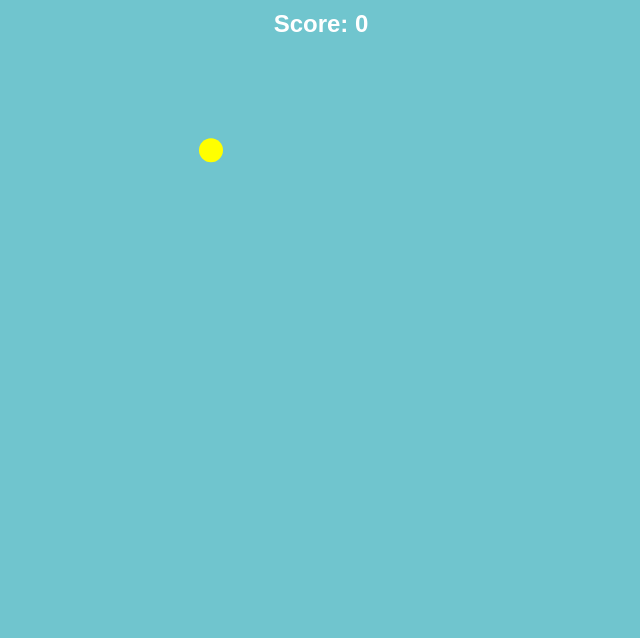
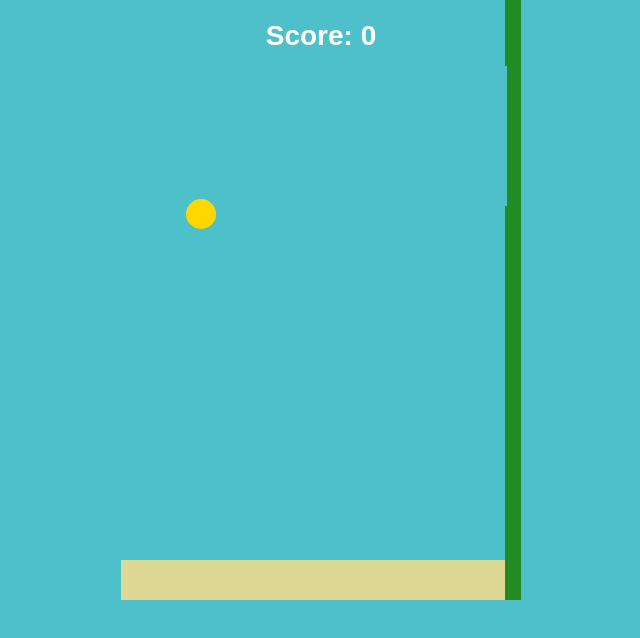
Before and after one commit to REhqz/flappy-bird-game, a plain HTML site: page index.html in a window 1280 px wide. Shown: the whole page, without its empty margins (319-959 px from the left). Drawn offline with Linux system fonts and the light colour scheme.

Commit message:
Update index.html

```diff
--- a/index.html
+++ b/index.html
@@ -2,167 +2,171 @@
 <html lang="en">
 <head>
   <meta charset="UTF-8" />
-  <meta name="viewport" content="width=device-width, initial-scale=1.0"/>
   <title>Flappy Bird</title>
   <style>
     body {
       margin: 0;
       overflow: hidden;
-      background-color: #70c5ce;
+      background: #4ec0ca;
       font-family: Arial, sans-serif;
     }
     canvas {
       display: block;
       margin: auto;
-      background: #70c5ce;
+      background: #4ec0ca;
     }
     #score {
       position: absolute;
-      top: 10px;
+      top: 20px;
       left: 50%;
       transform: translateX(-50%);
-      font-size: 24px;
       color: white;
+      font-size: 28px;
       font-weight: bold;
+      z-index: 2;
     }
   </style>
 </head>
 <body>
   <div id="score">Score: 0</div>
-  <canvas id="gameCanvas" width="320" height="480"></canvas>
-
+  <canvas id="game" width="400" height="600"></canvas>
   <script>
-    const canvas = document.getElementById("gameCanvas");
+    const canvas = document.getElementById("game");
     const ctx = canvas.getContext("2d");
 
-    let frames = 0;
-    const DEGREE = Math.PI / 180;
-
-    const sprite = new Image();
-    sprite.src = "https://openai-flappy-bird.s3.amazonaws.com/sprites.png";
+    const gravity = 0.5;
+    const jump = -8;
+    const pipeGap = 140;
+    const pipeWidth = 60;
+    let frame = 0;
+    let score = 0;
+    let gameOver = false;
 
     const bird = {
-      x: 50,
-      y: 150,
-      width: 34,
-      height: 26,
-      gravity: 0.25,
-      jump: 4.6,
+      x: 80,
+      y: 200,
+      width: 30,
+      height: 30,
       velocity: 0,
-      radius: 12,
-
       draw() {
-        ctx.fillStyle = "#FF0";
+        ctx.fillStyle = "#FFD700"; // Yellow
         ctx.beginPath();
-        ctx.arc(this.x, this.y, this.radius, 0, Math.PI * 2);
+        ctx.arc(this.x, this.y, this.width / 2, 0, Math.PI * 2);
         ctx.fill();
       },
-
-      flap() {
-        this.velocity = -this.jump;
-      },
-
       update() {
-        this.velocity += this.gravity;
+        this.velocity += gravity;
         this.y += this.velocity;
 
-        if (this.y + this.radius >= canvas.height) {
-          this.y = canvas.height - this.radius;
-          gameOver();
+        if (this.y + this.height / 2 >= canvas.height) {
+          lose();
         }
       },
-
+      flap() {
+        this.velocity = jump;
+      },
       reset() {
-        this.y = 150;
+        this.y = 200;
         this.velocity = 0;
       }
     };
 
     const pipes = [];
-    const pipeGap = 100;
-    const pipeWidth = 50;
-    let pipeSpeed = 2;
-    let score = 0;
 
-    function spawnPipe() {
-      const top = Math.floor(Math.random() * 200) + 50;
+    function createPipe() {
+      const topHeight = Math.floor(Math.random() * 250) + 50;
       pipes.push({
         x: canvas.width,
-        topY: top - pipeGap,
-        bottomY: top + pipeGap
+        top: topHeight,
+        bottom: canvas.height - (topHeight + pipeGap),
+      });
+    }
+
+    function drawPipes() {
+      ctx.fillStyle = "#228B22"; // Green
+      pipes.forEach(pipe => {
+        // Top pipe
+        ctx.fillRect(pipe.x, 0, pipeWidth, pipe.top);
+        // Bottom pipe
+        ctx.fillRect(pipe.x, pipe.top + pipeGap, pipeWidth, pipe.bottom);
       });
     }
 
     function updatePipes() {
-      for (let i = 0; i < pipes.length; i++) {
-        pipes[i].x -= pipeSpeed;
+      pipes.forEach(pipe => {
+        pipe.x -= 2;
 
-        // Score increase
-        if (pipes[i].x + pipeWidth === bird.x) {
+        // Collision detection
+        if (
+          bird.x + bird.width / 2 > pipe.x &&
+          bird.x - bird.width / 2 < pipe.x + pipeWidth &&
+          (bird.y - bird.height / 2 < pipe.top || bird.y + bird.height / 2 > pipe.top + pipeGap)
+        ) {
+          lose();
+        }
+
+        // Scoring
+        if (pipe.x + pipeWidth === bird.x) {
           score++;
           document.getElementById("score").innerText = "Score: " + score;
         }
-
-        // Collision
-        if (
-          bird.x + bird.radius > pipes[i].x &&
-          bird.x - bird.radius < pipes[i].x + pipeWidth &&
-          (bird.y - bird.radius < pipes[i].topY ||
-            bird.y + bird.radius > pipes[i].bottomY)
-        ) {
-          gameOver();
-        }
-      }
+      });
 
       if (pipes.length > 0 && pipes[0].x + pipeWidth < 0) {
         pipes.shift();
       }
 
-      if (frames % 100 === 0) {
-        spawnPipe();
+      if (frame % 100 === 0) {
+        createPipe();
       }
     }
 
-    function drawPipes() {
-      ctx.fillStyle = "#0f0";
-      pipes.forEach(pipe => {
-        ctx.fillRect(pipe.x, 0, pipeWidth, pipe.topY);
-        ctx.fillRect(pipe.x, pipe.bottomY, pipeWidth, canvas.height - pipe.bottomY);
-      });
-    }
-
-    function gameOver() {
-      alert("Game Over! Final Score: " + score);
-      bird.reset();
-      pipes.length = 0;
-      score = 0;
-      document.getElementById("score").innerText = "Score: 0";
+    function drawGround() {
+      ctx.fillStyle = "#ded895";
+      ctx.fillRect(0, canvas.height - 40, canvas.width, 40);
     }
 
     function draw() {
       ctx.clearRect(0, 0, canvas.width, canvas.height);
+      drawGround();
       bird.draw();
       drawPipes();
     }
 
     function update() {
+      if (gameOver) return;
       bird.update();
       updatePipes();
+      draw();
+      frame++;
+      requestAnimationFrame(update);
     }
 
-    function loop() {
-      update();
-      draw();
-      frames++;
-      requestAnimationFrame(loop);
+    function lose() {
+      gameOver = true;
+      alert("Game Over! Your Score: " + score);
+      restartGame();
     }
 
-    document.addEventListener("keydown", function (e) {
+    function restartGame() {
+      bird.reset();
+      pipes.length = 0;
+      score = 0;
+      frame = 0;
+      document.getElementById("score").innerText = "Score: 0";
+      gameOver = false;
+      createPipe();
+      update();
+    }
+
+    // Start game
+    createPipe();
+    update();
+
+    // Controls
+    document.addEventListener("keydown", (e) => {
       if (e.code === "Space") bird.flap();
     });
-
-    spawnPipe();
-    loop();
   </script>
 </body>
 </html>
```
